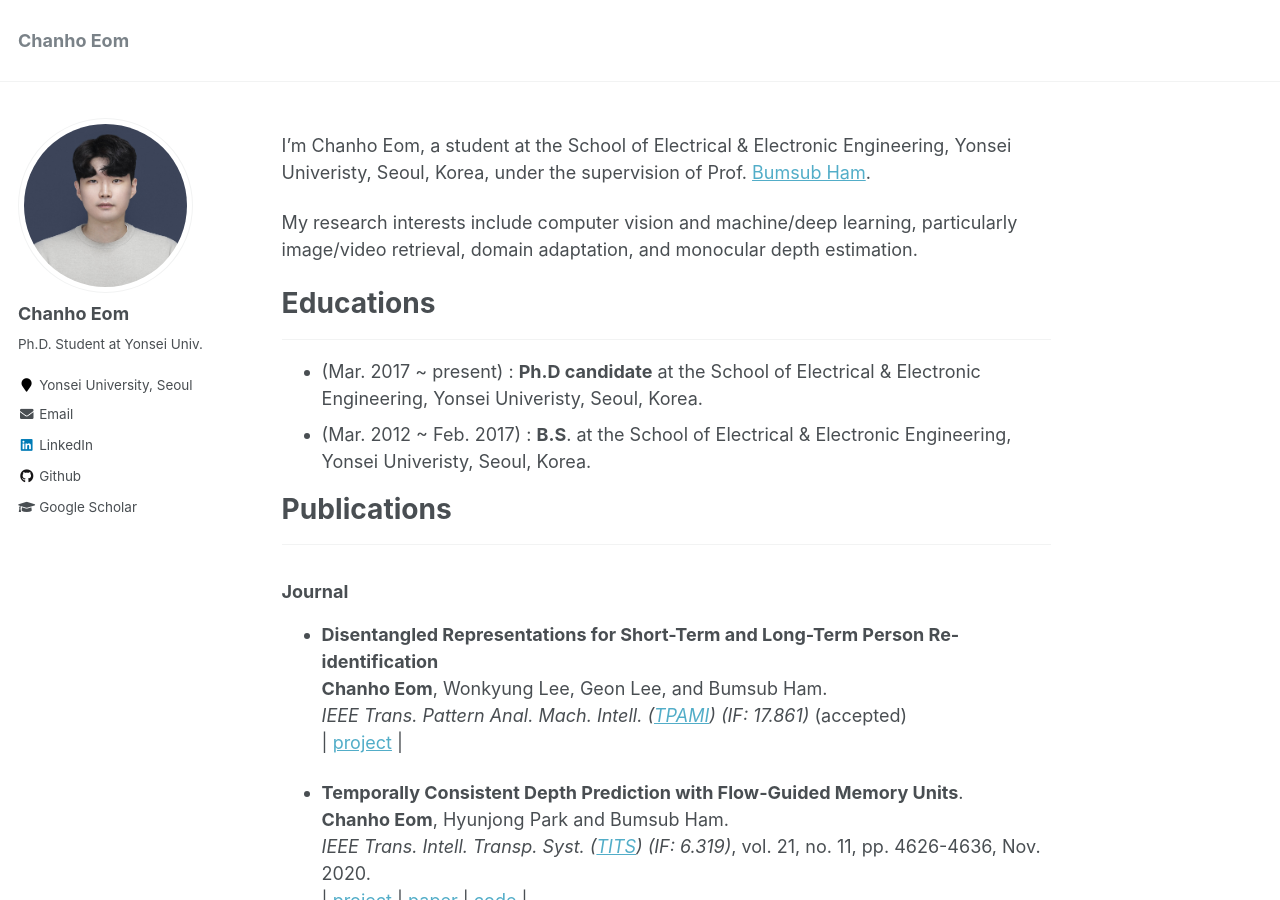
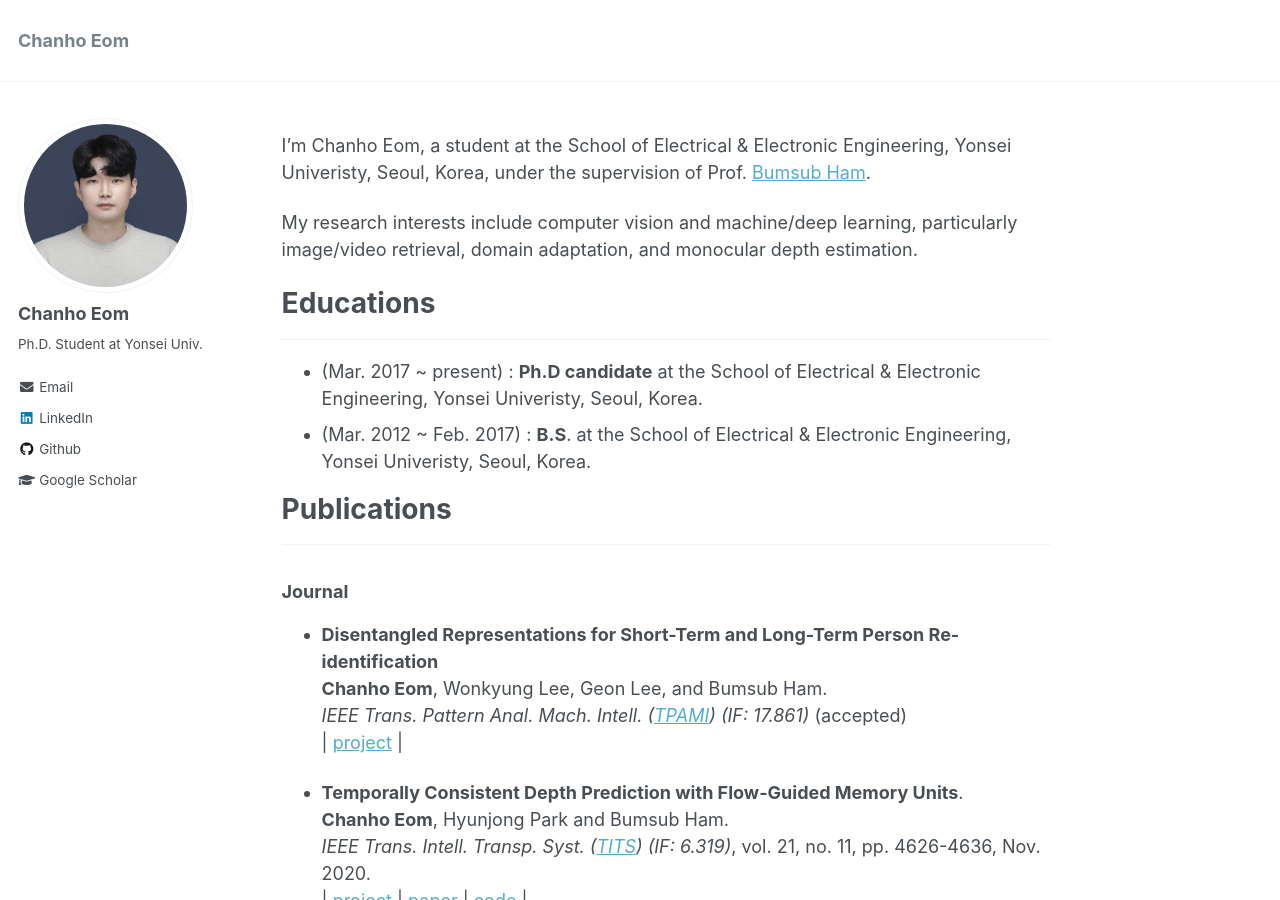
Before and after one commit to chanhoeom/chanhoEom.github.io, a Jekyll site: the page built from _pages/about.md, in a window 1280 px wide and 900 px high. Built offline with Jekyll 4.4.1, drawn with Linux system fonts in a browser that asks for light colours.

Commit message:
Update _config.yml

```diff
--- a/_config.yml
+++ b/_config.yml
@@ -83,7 +83,7 @@ author:
   name             : "Chanho Eom"
   avatar           : "profile.jpeg"
   bio              : "Ph.D. Student at Yonsei Univ."
-  location         : "Yonsei University, Seoul"
+  location         : # "Yonsei University, Seoul"
   employer         :
   pubmed           :
   googlescholar    : "https://scholar.google.com/citations?user=3feNfdUAAAAJ&hl=ko"
```
